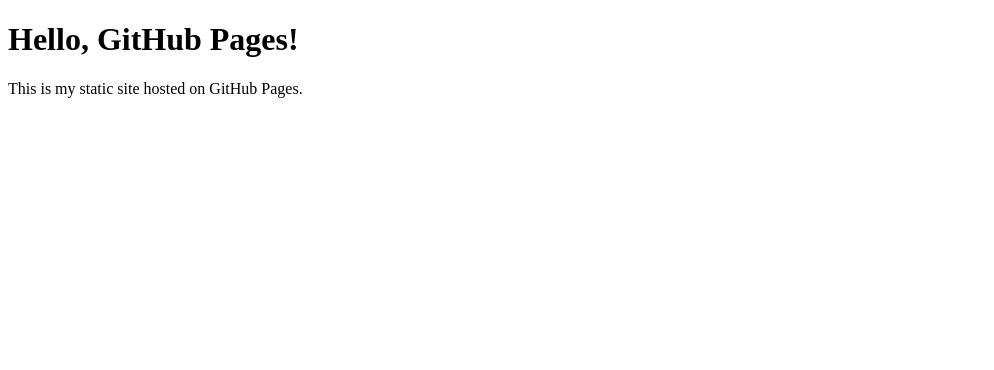
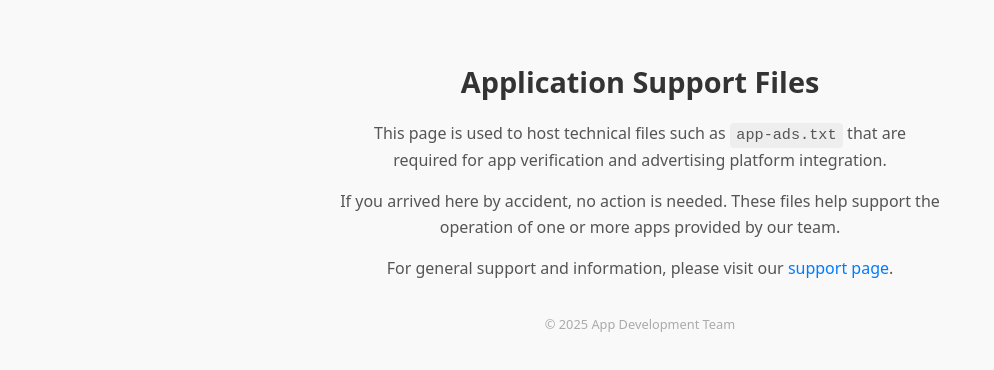
Before and after one commit to laplamon/laplamon.github.io, a plain HTML site: page index.html in a window 1280 px wide. Shown: the whole page, without its empty margins (0-994 px from the left). Drawn offline with Linux system fonts and the light colour scheme.

Commit message:
revise index page

```diff
--- a/index.html
+++ b/index.html
@@ -1,12 +1,67 @@
 <!DOCTYPE html>
 <html lang="en">
 <head>
-  <meta charset="UTF-8">
-  <title>Laplamon GitHub Page</title>
-  <meta name="viewport" content="width=device-width, initial-scale=1.0">
+  <meta charset="UTF-8" />
+  <meta name="viewport" content="width=device-width, initial-scale=1.0" />
+  <title>Application Support Files</title>
+  <style>
+    body {
+      font-family: system-ui, sans-serif;
+      background-color: #f9f9f9;
+      color: #333;
+      padding: 2rem;
+      line-height: 1.6;
+    }
+    .container {
+      max-width: 600px;
+      margin: auto;
+      text-align: center;
+    }
+    h1 {
+      font-size: 1.8rem;
+      margin-bottom: 1rem;
+    }
+    p {
+      font-size: 1rem;
+      color: #555;
+    }
+    code {
+      background-color: #eee;
+      padding: 0.2rem 0.4rem;
+      border-radius: 4px;
+      font-size: 0.95rem;
+    }
+    a {
+      color: #007bff;
+      text-decoration: none;
+    }
+    a:hover {
+      text-decoration: underline;
+    }
+    small {
+      display: block;
+      margin-top: 2rem;
+      font-size: 0.8rem;
+      color: #aaa;
+    }
+  </style>
 </head>
 <body>
-  <h1>Hello, GitHub Pages!</h1>
-  <p>This is my static site hosted on GitHub Pages.</p>
+  <div class="container">
+    <h1>Application Support Files</h1>
+    <p>
+      This page is used to host technical files such as <code>app-ads.txt</code>
+      that are required for app verification and advertising platform integration.
+    </p>
+    <p>
+      If you arrived here by accident, no action is needed.
+      These files help support the operation of one or more apps provided by our team.
+    </p>
+    <p>
+      For general support and information, please visit our
+      <a href="https://laplamon.github.io/support/" target="_blank" rel="noopener">support page</a>.
+    </p>
+    <small>&copy; 2025 App Development Team</small>
+  </div>
 </body>
 </html>
```
